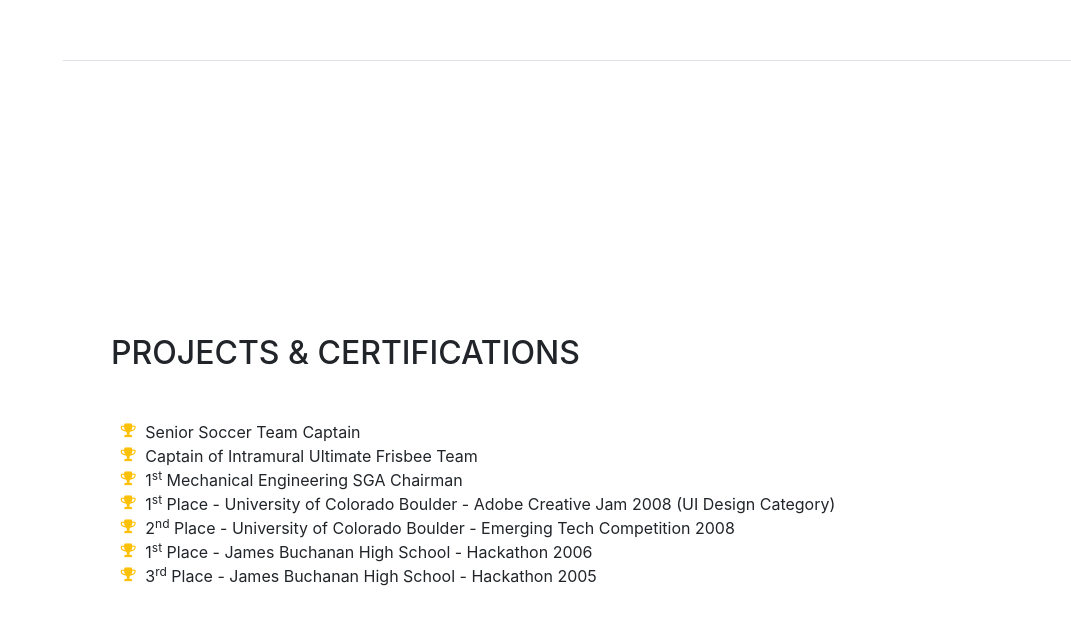
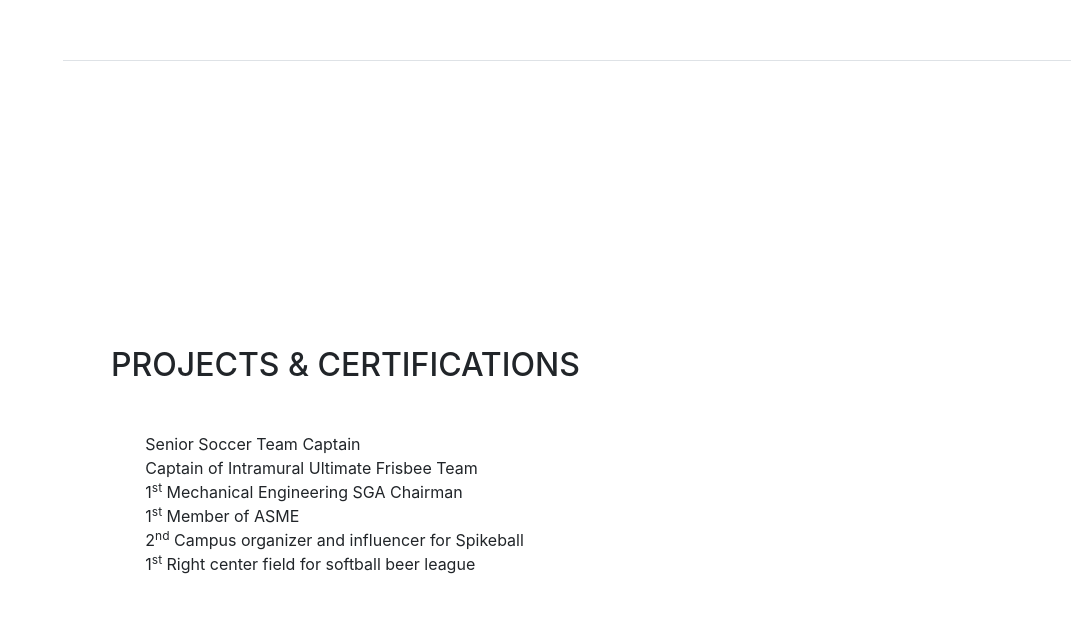
Before and after one commit to BrianMichaelTaylor/BrianMichaelTaylor.github.io, a website with bundled scripts: page index.html in a window 1280 px wide. Shown: the part 4194-4817 px from the top of the page, without its empty margins (209-1280 px from the left). Built offline with nearby package versions, Linux system fonts and the light colour scheme; a web font is replaced by a local one.

Commit message:
Updated Interests

```diff
--- a/index.html
+++ b/index.html
@@ -261,7 +261,7 @@
       <section class="resume-section p-3 p-lg-5 d-flex flex-column" id="interests">
         <div class="my-auto">
           <h2 class="mb-5">Interests</h2>
-          <p>Apart from being a 3D Product designer, I enjoy most of my time being outdoors. In the winter, I tend to find comfort near campfires and read up on some of my favorite authors. During the warmer months in Chattanooga, I enjoy mountain biking, free climbing, and kayaking.</p>
+          <p>Apart from being a 3D Product designer, I enjoy most of my time outdoors. In the winter, I tend to find comfort near campfires and read up on some of my favorite sci-fi authors. During the warmer months in Chattanooga, I enjoy playing soccer, free climbing, and kayaking.</p>
           <p class="mb-0">When forced indoors, I follow a number of sci-fi and fantasy genre movies and television shows, I am an aspiring chef, and I spend a large amount of my free time exploring the latest technolgy advancements all over the world.</p>
         </div>
       </section>
@@ -271,32 +271,21 @@
           <h2 class="mb-5">Projects &amp; Certifications</h2>
           <ul class="fa-ul mb-0">
             <li>
-              <i class="fa-li fa fa-trophy text-warning"></i>
               Senior Soccer Team Captain</li>
             <li>
-              <i class="fa-li fa fa-trophy text-warning"></i>
               Captain of Intramural Ultimate Frisbee Team</li>
             <li>
-              <i class="fa-li fa fa-trophy text-warning"></i>
               1<sup>st</sup>
               Mechanical Engineering SGA Chairman</li>
             <li>
-              <i class="fa-li fa fa-trophy text-warning"></i>
               1<sup>st</sup>
-              Place - University of Colorado Boulder - Adobe Creative Jam 2008 (UI Design Category)</li>
+              Member of ASME</li>
             <li>
-              <i class="fa-li fa fa-trophy text-warning"></i>
               2<sup>nd</sup>
-              Place - University of Colorado Boulder - Emerging Tech Competition 2008</li>
+              Campus organizer and influencer for Spikeball </li>
             <li>
-            <li>
-              <i class="fa-li fa fa-trophy text-warning"></i>
               1<sup>st</sup>
-              Place - James Buchanan High School - Hackathon 2006</li>
-            <li>
-              <i class="fa-li fa fa-trophy text-warning"></i>
-              3<sup>rd</sup>
-              Place - James Buchanan High School - Hackathon 2005</li>
+              Right center field for softball beer league</li>
           </ul>
         </div>
       </section>
```
